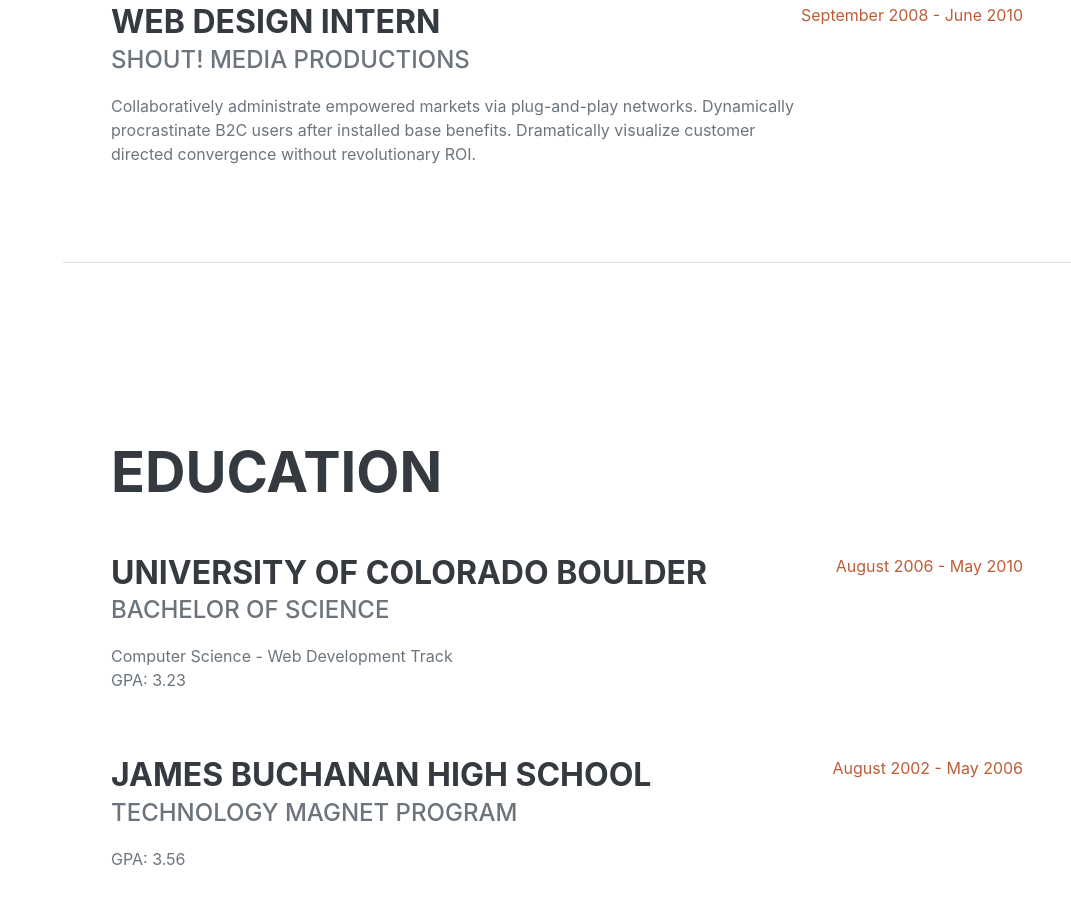
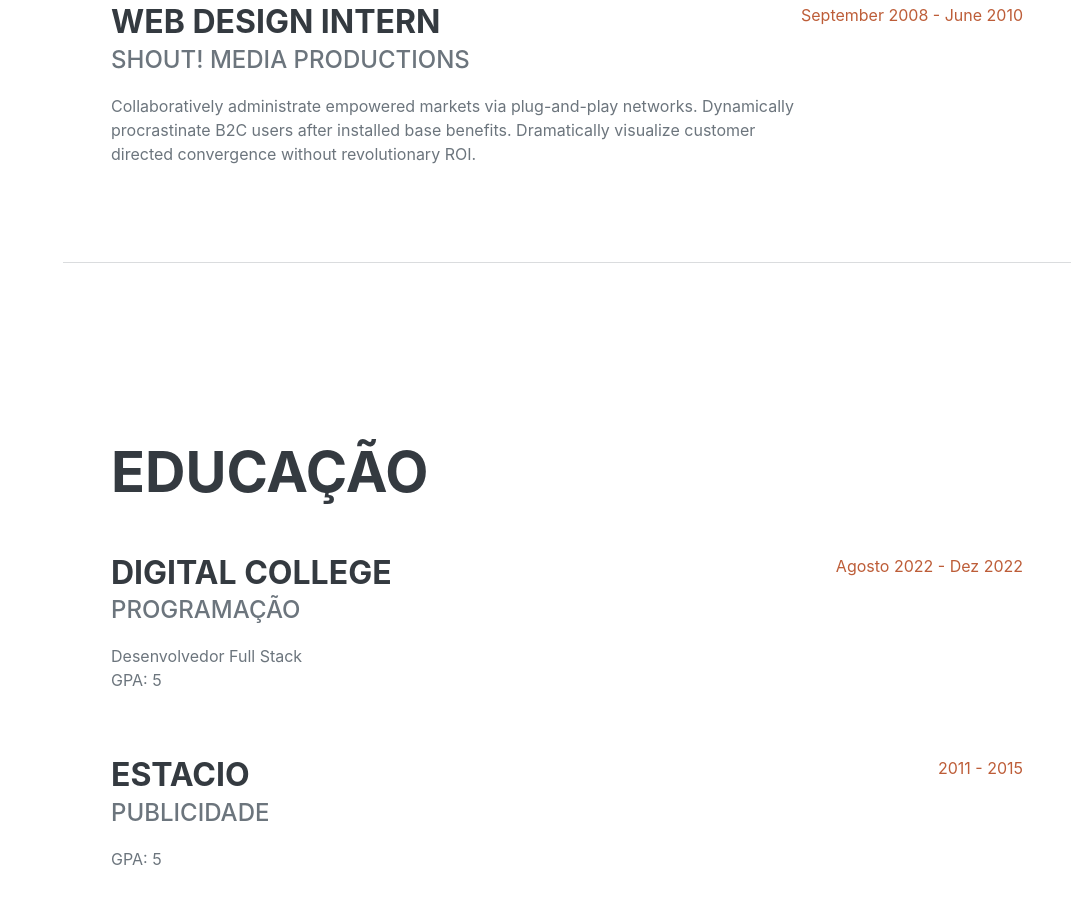
Before and after one commit to DieneLopes/dienelopes.github.io, a plain HTML site: page index.html in a window 1280 px wide. Shown: the part 1744-2648 px from the top of the page, without its empty margins (209-1280 px from the left). Drawn offline with nearby package versions, Linux system fonts and the light colour scheme; a web font is replaced by a local one.

Commit message:
Adicionei informações educacionais

```diff
--- a/index.html
+++ b/index.html
@@ -40,12 +40,12 @@
             <section class="resume-section" id="about">
                 <div class="resume-section-content">
                     <h1 class="mb-0">
-                        Clarence
-                        <span class="text-primary">Taylor</span>
+                        Diene
+                        <span class="text-primary">Lopes</span>
                     </h1>
                     <div class="subheading mb-5">
-                        3542 Berry Street · Cheyenne Wells, CO 80810 · (317) 585-8468 ·
-                        <a href="mailto:name@email.com">name@email.com</a>
+                        Rua João Lobo Filho - Fátima (317) 585-8468 ·
+                        <a href="mailto:name@email.com">dienelopes7@gmail.com</a>
                     </div>
                     <p class="lead mb-5">I am experienced in leveraging agile frameworks to provide a robust synopsis for high level overviews. Iterative approaches to corporate strategy foster collaborative thinking to further the overall value proposition.</p>
                     <div class="social-icons">
@@ -99,23 +99,23 @@
             <!-- Education-->
             <section class="resume-section" id="education">
                 <div class="resume-section-content">
-                    <h2 class="mb-5">Education</h2>
+                    <h2 class="mb-5">Educação</h2>
                     <div class="d-flex flex-column flex-md-row justify-content-between mb-5">
                         <div class="flex-grow-1">
-                            <h3 class="mb-0">University of Colorado Boulder</h3>
-                            <div class="subheading mb-3">Bachelor of Science</div>
-                            <div>Computer Science - Web Development Track</div>
-                            <p>GPA: 3.23</p>
+                            <h3 class="mb-0">Digital College</h3>
+                            <div class="subheading mb-3">Programação</div>
+                            <div>Desenvolvedor Full Stack</div>
+                            <p>GPA: 5</p>
                         </div>
-                        <div class="flex-shrink-0"><span class="text-primary">August 2006 - May 2010</span></div>
+                        <div class="flex-shrink-0"><span class="text-primary">Agosto 2022 - Dez 2022</span></div>
                     </div>
                     <div class="d-flex flex-column flex-md-row justify-content-between">
                         <div class="flex-grow-1">
-                            <h3 class="mb-0">James Buchanan High School</h3>
-                            <div class="subheading mb-3">Technology Magnet Program</div>
-                            <p>GPA: 3.56</p>
+                            <h3 class="mb-0">Estacio</h3>
+                            <div class="subheading mb-3">Publicidade</div>
+                            <p>GPA: 5</p>
                         </div>
-                        <div class="flex-shrink-0"><span class="text-primary">August 2002 - May 2006</span></div>
+                        <div class="flex-shrink-0"><span class="text-primary">2011 - 2015</span></div>
                     </div>
                 </div>
             </section>
```
